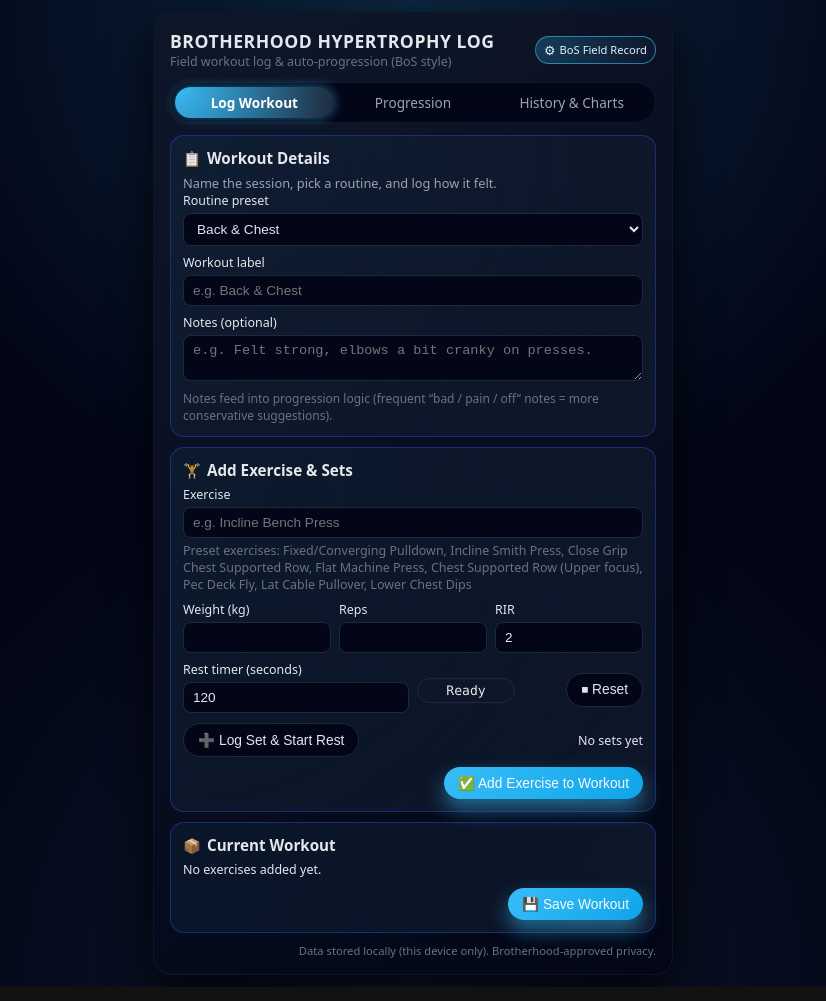
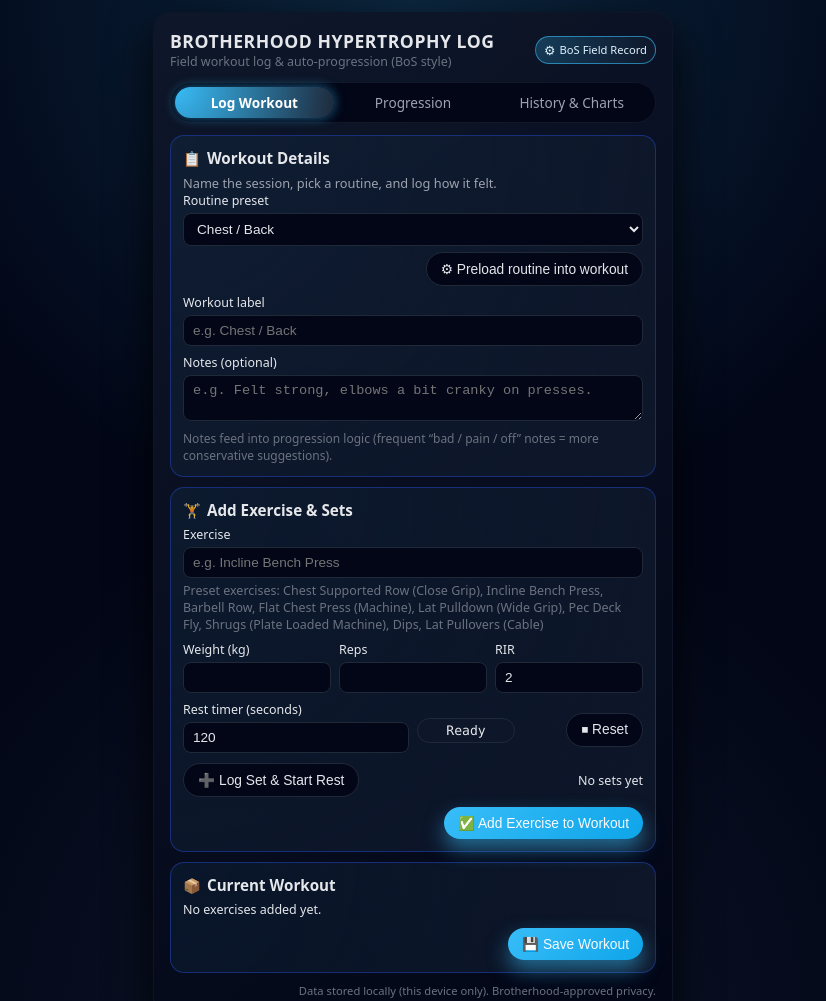
Before and after one commit to Ragnar2302/App-Test, a plain HTML site: page index.html in a window 1280 px wide. Shown: the top 1001 px of the page, without its empty margins (227-1053 px from the left). Drawn offline with nearby package versions, Linux system fonts and the light colour scheme.

Commit message:
index.html

```diff
--- a/index.html
+++ b/index.html
@@ -350,8 +350,14 @@
           <!-- options filled in via JS -->
         </select>
 
+        <div style="margin-top:6px; text-align:right;">
+          <button class="btn-secondary" id="preloadRoutineBtn">
+            ⚙ Preload routine into workout
+          </button>
+        </div>
+
         <label for="workoutLabel" style="margin-top:8px;">Workout label</label>
-        <input id="workoutLabel" placeholder="e.g. Back & Chest" />
+        <input id="workoutLabel" placeholder="e.g. Chest / Back" />
 
         <label for="workoutNotes" style="margin-top:8px;">Notes (optional)</label>
         <textarea id="workoutNotes" rows="2" placeholder="e.g. Felt strong, elbows a bit cranky on presses."></textarea>
@@ -474,7 +480,7 @@
 
   <script>
     // ---------- DATA + STORAGE ----------
-    const STORAGE_KEY = "ht_sessions_v2"; // bump version for new structure
+    const STORAGE_KEY = "ht_sessions_v2"; // versioned
 
     let sessions = loadSessions();
     let currentExercises = [];
@@ -495,41 +501,50 @@
       localStorage.setItem(STORAGE_KEY, JSON.stringify(sessions));
     }
 
-    // Preset routines (tweak these to your actual split)
+    // Preset routines (your actual split)
     const ROUTINES = [
       {
-        id: "back_chest",
-        name: "Back & Chest",
+        id: "chest_back",
+        name: "Chest / Back",
         exercises: [
-          "Fixed/Converging Pulldown",
-          "Incline Smith Press",
-          "Close Grip Chest Supported Row",
-          "Flat Machine Press",
-          "Chest Supported Row (Upper focus)",
+          "Chest Supported Row (Close Grip)",
+          "Incline Bench Press",
+          "Barbell Row",
+          "Flat Chest Press (Machine)",
+          "Lat Pulldown (Wide Grip)",
           "Pec Deck Fly",
-          "Lat Cable Pullover",
-          "Lower Chest Dips"
+          "Shrugs (Plate Loaded Machine)",
+          "Dips",
+          "Lat Pullovers (Cable)"
         ]
       },
       {
-        id: "legs",
-        name: "Legs",
+        id: "sharms",
+        name: "Sharms",
         exercises: [
-          "Pendulum Squat",
-          "Romanian Deadlift (RDL)",
-          "Adductor Machine",
-          "Leg Extension",
-          "Seated Leg Curl"
+          "Shoulder Press (Pin-Loaded Machine)",
+          "Seated Lateral Raise (Machine)",
+          "Rear Delt Fly (Pec Deck)",
+          "Preacher Curl (Plate Loaded)",
+          "Tricep Pushdown (Single Hand)",
+          "Bicep Curl (Cable)",
+          "Tricep Ovh Extension",
+          "Reverse Curl (Cable)",
+          "Tricep Dip Machine (Pin Loaded)"
         ]
       },
       {
-        id: "arms",
-        name: "Arms / Accessories",
+        id: "legs_core",
+        name: "Legs / Core",
         exercises: [
-          "Cable Bicep Curl",
-          "Tricep Pushdown",
-          "Overhead Tricep Extension",
-          "Lateral Raise Machine"
+          "Pendulum Squat (Plate Loaded)",
+          "RDLs",
+          "Adductor (Machine)",
+          "Leg Extension",
+          "Hamstring Curl (Seated)",
+          "Hanging Leg Raise",
+          "Cable Crunches",
+          "Standing Core Twist (Cable)"
         ]
       },
       {
@@ -539,25 +554,39 @@
       }
     ];
 
-    // Exercise configs with compound vs isolation info
+    // Exercise configs – rep ranges + type + progression behaviour
     const exerciseConfigs = [
-      { name: "Incline Bench Press", minReps: 6, maxReps: 10, weightStep: 2.5, minSets: 2, maxSets: 5, type: "compound" },
-      { name: "Flat Bench Press", minReps: 6, maxReps: 10, weightStep: 2.5, minSets: 2, maxSets: 5, type: "compound" },
-      { name: "Fixed/Converging Pulldown", minReps: 8, maxReps: 12, weightStep: 2.5, minSets: 2, maxSets: 5, type: "compound" },
-      { name: "Lat Pulldown", minReps: 8, maxReps: 12, weightStep: 2.5, minSets: 2, maxSets: 5, type: "compound" },
-      { name: "Close Grip Chest Supported Row", minReps: 8, maxReps: 12, weightStep: 2.5, minSets: 2, maxSets: 5, type: "compound" },
-      { name: "Chest Supported Row (Upper focus)", minReps: 8, maxReps: 12, weightStep: 2.5, minSets: 2, maxSets: 5, type: "compound" },
-      { name: "Flat Machine Press", minReps: 6, maxReps: 10, weightStep: 2.5, minSets: 2, maxSets: 5, type: "compound" },
-      { name: "Pendulum Squat", minReps: 6, maxReps: 10, weightStep: 5, minSets: 3, maxSets: 5, type: "compound" },
-      { name: "Romanian Deadlift (RDL)", minReps: 6, maxReps: 10, weightStep: 5, minSets: 2, maxSets: 4, type: "compound" },
-      { name: "Leg Press", minReps: 8, maxReps: 12, weightStep: 10, minSets: 2, maxSets: 5, type: "compound" },
-      { name: "Leg Extension", minReps: 10, maxReps: 15, weightStep: 2.5, minSets: 2, maxSets: 4, type: "isolation" },
-      { name: "Seated Leg Curl", minReps: 10, maxReps: 15, weightStep: 2.5, minSets: 2, maxSets: 4, type: "isolation" },
-      { name: "Pec Deck Fly", minReps: 10, maxReps: 15, weightStep: 2.5, minSets: 2, maxSets: 4, type: "isolation" },
-      { name: "Lat Cable Pullover", minReps: 10, maxReps: 15, weightStep: 2.5, minSets: 2, maxSets: 4, type: "isolation" },
-      { name: "Lower Chest Dips", minReps: 6, maxReps: 10, weightStep: 2.5, minSets: 1, maxSets: 3, type: "compound" },
-      { name: "Tricep Pushdown", minReps: 10, maxReps: 15, weightStep: 2.5, minSets: 2, maxSets: 4, type: "isolation" },
-      { name: "Cable Bicep Curl", minReps: 8, maxReps: 12, weightStep: 2.5, minSets: 2, maxSets: 4, type: "isolation" }
+      // Chest / Back day
+      { name: "Chest Supported Row (Close Grip)", minReps: 8, maxReps: 12, weightStep: 2.5, minSets: 3, maxSets: 5, type: "compound" },
+      { name: "Incline Bench Press",              minReps: 8, maxReps: 12, weightStep: 2.5, minSets: 3, maxSets: 5, type: "compound" },
+      { name: "Barbell Row",                      minReps: 8, maxReps: 12, weightStep: 2.5, minSets: 3, maxSets: 5, type: "compound" },
+      { name: "Flat Chest Press (Machine)",       minReps: 8, maxReps: 12, weightStep: 2.5, minSets: 3, maxSets: 5, type: "compound" },
+      { name: "Lat Pulldown (Wide Grip)",         minReps: 8, maxReps: 12, weightStep: 2.5, minSets: 2, maxSets: 4, type: "compound" },
+      { name: "Pec Deck Fly",                     minReps: 8, maxReps: 15, weightStep: 2.5, minSets: 2, maxSets: 4, type: "isolation" },
+      { name: "Shrugs (Plate Loaded Machine)",    minReps: 6, maxReps: 12, weightStep: 5,   minSets: 2, maxSets: 4, type: "compound" },
+      { name: "Dips",                             minReps: 8, maxReps: 15, weightStep: 2.5, minSets: 2, maxSets: 4, type: "compound" },
+      { name: "Lat Pullovers (Cable)",            minReps: 8, maxReps: 12, weightStep: 2.5, minSets: 2, maxSets: 4, type: "isolation" },
+
+      // Sharms day
+      { name: "Shoulder Press (Pin-Loaded Machine)", minReps: 8, maxReps: 12, weightStep: 2.5, minSets: 2, maxSets: 4, type: "compound" },
+      { name: "Seated Lateral Raise (Machine)",      minReps: 10, maxReps: 15, weightStep: 2.5, minSets: 2, maxSets: 4, type: "isolation" },
+      { name: "Rear Delt Fly (Pec Deck)",            minReps: 10, maxReps: 15, weightStep: 2.5, minSets: 2, maxSets: 4, type: "isolation" },
+      { name: "Preacher Curl (Plate Loaded)",        minReps: 8, maxReps: 12, weightStep: 2.5, minSets: 2, maxSets: 4, type: "isolation" },
+      { name: "Tricep Pushdown (Single Hand)",       minReps: 8, maxReps: 12, weightStep: 2.5, minSets: 2, maxSets: 4, type: "isolation" },
+      { name: "Bicep Curl (Cable)",                  minReps: 8, maxReps: 12, weightStep: 2.5, minSets: 3, maxSets: 4, type: "isolation" },
+      { name: "Tricep Ovh Extension",                minReps: 8, maxReps: 12, weightStep: 2.5, minSets: 3, maxSets: 4, type: "isolation" },
+      { name: "Reverse Curl (Cable)",                minReps: 8, maxReps: 12, weightStep: 2.5, minSets: 2, maxSets: 4, type: "isolation" },
+      { name: "Tricep Dip Machine (Pin Loaded)",     minReps: 8, maxReps: 12, weightStep: 2.5, minSets: 2, maxSets: 4, type: "compound" },
+
+      // Legs / Core day
+      { name: "Pendulum Squat (Plate Loaded)",       minReps: 6, maxReps: 12, weightStep: 5,   minSets: 3, maxSets: 5, type: "compound" },
+      { name: "RDLs",                                minReps: 6, maxReps: 10, weightStep: 5,   minSets: 2, maxSets: 4, type: "compound" },
+      { name: "Adductor (Machine)",                  minReps: 8, maxReps: 12, weightStep: 2.5, minSets: 2, maxSets: 4, type: "isolation" },
+      { name: "Leg Extension",                       minReps: 8, maxReps: 12, weightStep: 2.5, minSets: 3, maxSets: 4, type: "isolation" },
+      { name: "Hamstring Curl (Seated)",             minReps: 8, maxReps: 12, weightStep: 2.5, minSets: 3, maxSets: 4, type: "isolation" },
+      { name: "Hanging Leg Raise",                   minReps: 8, maxReps: 15, weightStep: 0,   minSets: 2, maxSets: 4, type: "core" },
+      { name: "Cable Crunches",                      minReps: 8, maxReps: 15, weightStep: 2.5, minSets: 2, maxSets: 4, type: "core" },
+      { name: "Standing Core Twist (Cable)",         minReps: 8, maxReps: 15, weightStep: 2.5, minSets: 2, maxSets: 4, type: "core" }
     ];
 
     function getConfigForExercise(name) {
@@ -584,6 +613,7 @@
     const workoutNotesInput = document.getElementById("workoutNotes");
     const routineSelect = document.getElementById("routineSelect");
     const routineHint = document.getElementById("routineHint");
+    const preloadRoutineBtn = document.getElementById("preloadRoutineBtn");
 
     const exerciseNameInput = document.getElementById("exerciseName");
     const weightInput = document.getElementById("weightInput");
@@ -638,7 +668,7 @@
         opt.textContent = r.name;
         routineSelect.appendChild(opt);
       });
-      routineSelect.value = "back_chest";
+      routineSelect.value = "chest_back";
       updateRoutineHint();
       routineSelect.addEventListener("change", updateRoutineHint);
     }
@@ -656,6 +686,23 @@
           "Preset exercises: " + routine.exercises.join(", ");
       }
     }
+
+    function preloadRoutineIntoWorkout() {
+      const routine = ROUTINES.find(r => r.id === routineSelect.value);
+      if (!routine || !routine.exercises.length) {
+        alert("This routine has no preset exercises (or is Custom).");
+        return;
+      }
+
+      currentExercises = routine.exercises.map(name => ({
+        name,
+        sets: []
+      }));
+      renderCurrentWorkout();
+      alert(`Preloaded routine: ${routine.name}`);
+    }
+
+    preloadRoutineBtn.addEventListener("click", preloadRoutineIntoWorkout);
 
     // ---------- REST TIMER ----------
     let restTimerId = null;
@@ -750,10 +797,18 @@
         return;
       }
 
-      currentExercises.push({
-        name,
-        sets: [...tempSets]
-      });
+      const existing = currentExercises.find(
+        ex => ex.name.toLowerCase() === name.toLowerCase()
+      );
+
+      if (existing) {
+        existing.sets = existing.sets.concat(tempSets);
+      } else {
+        currentExercises.push({
+          name,
+          sets: [...tempSets]
+        });
+      }
 
       exerciseNameInput.value = "";
       tempSets = [];
@@ -769,6 +824,12 @@
 
       currentWorkoutList.innerHTML = currentExercises
         .map(ex => {
+          if (!ex.sets.length) {
+            return `<div style="margin-bottom:8px;">
+              <strong>${ex.name}</strong><br/>
+              <span class="small" style="color:#64748b;">No sets logged yet.</span>
+            </div>`;
+          }
           const setsText = ex.sets
             .map(
               s => `${s.weight.toFixed(1)} kg × ${s.reps} (RIR ${s.rir})`
@@ -842,8 +903,7 @@
           }
         }
       }
-      // newest first
-      views.sort((a, b) => b.date - a.date);
+      views.sort((a, b) => b.date - a.date); // newest first
       return views;
     }
 
@@ -856,7 +916,6 @@
 
       const suggestions = [];
 
-      // unique exercise names
       const namesSet = new Set();
       sortedSessions.forEach(s =>
         s.exercises.forEach(e => namesSet.add(e.name))
@@ -893,19 +952,17 @@
           /(bad|off|pain|ache|hurt|tender|injured)/.test(n)
         ).length;
 
-        // Detect stall: no increase in dominant weight over last 3+ sessions
         let stalled = false;
         if (recent.length >= 3) {
           const weights = recent.map(r => dominantWeight(r.sets));
           const maxWeight = Math.max(...weights);
           const minWeight = Math.min(...weights);
-          stalled = maxWeight - minWeight < 1e-6; // basically flat
+          stalled = maxWeight - minWeight < 1e-6;
         }
 
         const fatigueFlag =
           stalled && (lastAvgRir <= 1 || negativeNotesCount >= 2);
 
-        // 1) Increase weight conditions
         const requireTwoTopSessions = config.type === "compound";
         let haveRequiredTopHistory = true;
         if (requireTwoTopSessions) {
@@ -922,6 +979,7 @@
             );
         }
 
+        // 1) Increase weight
         if (
           allSetsTop &&
           lastAvgRir >= 2 &&
@@ -968,7 +1026,7 @@
           continue;
         }
 
-        // 3) Increase sets (volume)
+        // 3) Increase sets
         if (
           allRecentEasy &&
           lastSetCount < config.maxSets &&
@@ -988,7 +1046,7 @@
           continue;
         }
 
-        // 4) Deload / hold (performance strain or bad notes / fatigue)
+        // 4) Deload / hold
         if (
           lastAvgReps < config.minReps ||
           lastAvgRir <= 0 ||
@@ -1134,7 +1192,6 @@
         })
         .join("");
 
-      // hook up delete buttons
       historyList.querySelectorAll("[data-delete-id]").forEach(btn => {
         btn.addEventListener("click", () => {
           const id = btn.getAttribute("data-delete-id");
@@ -1318,7 +1375,6 @@
         }
       };
       reader.readAsText(file);
-      // reset input so the same file can be re-imported later if needed
       importFileInput.value = "";
     });
 
```
